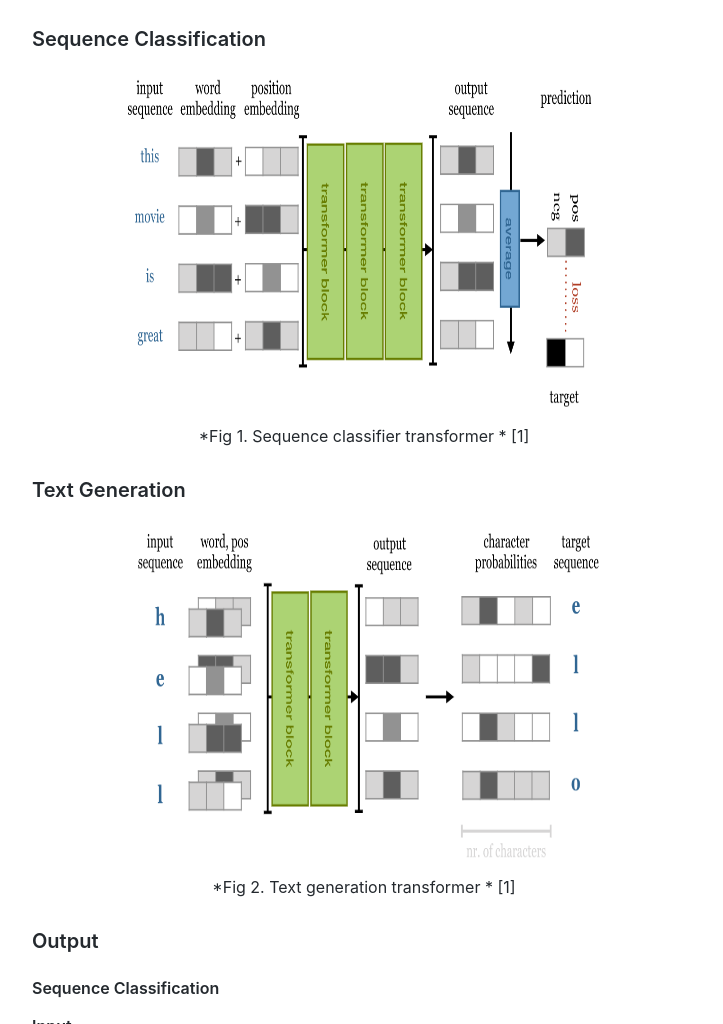
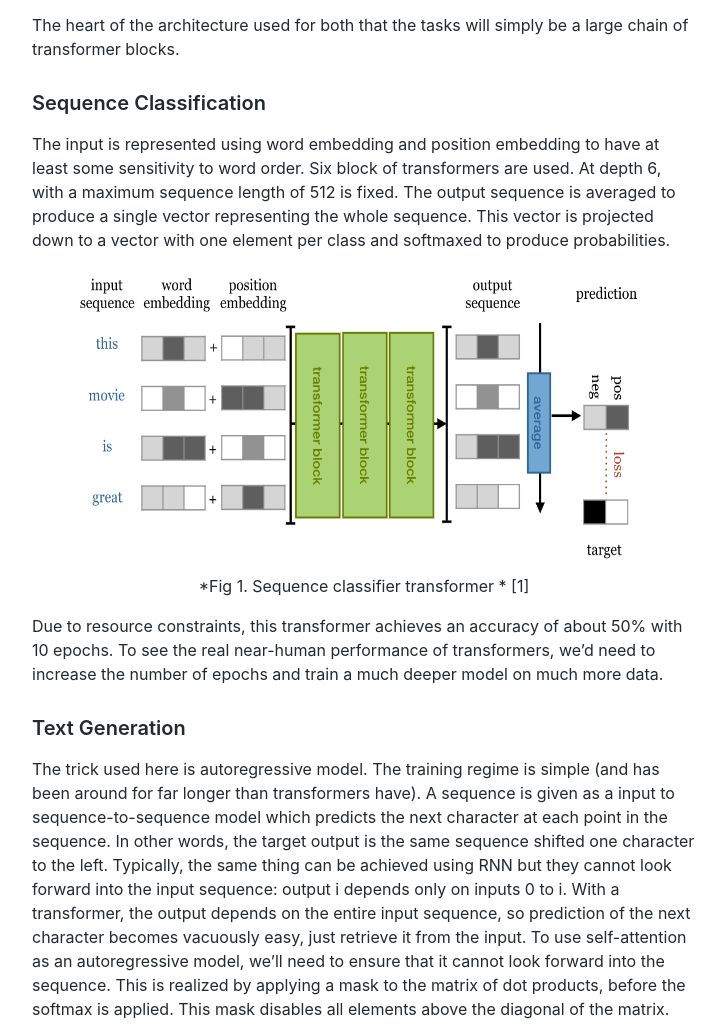
Before and after one commit to vinodrajendran001/vinod_portfolio, a plain HTML site: page blog/2020/10/25/transformers.html in a window 1280 px wide. Shown: the part 1664-2688 px from the top of the page, without its empty margins (276-999 px from the left). Drawn offline with nearby package versions, Linux system fonts and the light colour scheme.

Commit message:
Deploy website
Deploy website version based on 7ca7c399124aa8317f57508be5ab9e66135a5759

```diff
--- a/blog/2020/10/25/transformers.html
+++ b/blog/2020/10/25/transformers.html
@@ -79,12 +79,17 @@ and 25k test sets. The overall distribution of labels is balanced (25k pos and 2
 <h3><a class="anchor" aria-hidden="true" id="wikipedia-dataset"></a><a href="#wikipedia-dataset" aria-hidden="true" class="hash-link"><svg class="hash-link-icon" aria-hidden="true" height="16" version="1.1" viewBox="0 0 16 16" width="16"><path fill-rule="evenodd" d="M4 9h1v1H4c-1.5 0-3-1.69-3-3.5S2.55 3 4 3h4c1.45 0 3 1.69 3 3.5 0 1.41-.91 2.72-2 3.25V8.59c.58-.45 1-1.27 1-2.09C10 5.22 8.98 4 8 4H4c-.98 0-2 1.22-2 2.5S3 9 4 9zm9-3h-1v1h1c1 0 2 1.22 2 2.5S13.98 12 13 12H9c-.98 0-2-1.22-2-2.5 0-.83.42-1.64 1-2.09V6.25c-1.09.53-2 1.84-2 3.25C6 11.31 7.55 13 9 13h4c1.45 0 3-1.69 3-3.5S14.5 6 13 6z"></path></svg></a>Wikipedia Dataset:</h3>
 <p>The online encyclopedia Wikipedia is a good snapshot of the Human World Knowledge. enwik9 contains 10^9 characters of Wikipedia text. The data is UTF-8 encoded XML consisting primarily of English text. enwik9 contains 243,426 article titles, of which 85,560 are #REDIRECT to fix broken links, and the rest are regular articles.</p>
 <h2><a class="anchor" aria-hidden="true" id="experiment"></a><a href="#experiment" aria-hidden="true" class="hash-link"><svg class="hash-link-icon" aria-hidden="true" height="16" version="1.1" viewBox="0 0 16 16" width="16"><path fill-rule="evenodd" d="M4 9h1v1H4c-1.5 0-3-1.69-3-3.5S2.55 3 4 3h4c1.45 0 3 1.69 3 3.5 0 1.41-.91 2.72-2 3.25V8.59c.58-.45 1-1.27 1-2.09C10 5.22 8.98 4 8 4H4c-.98 0-2 1.22-2 2.5S3 9 4 9zm9-3h-1v1h1c1 0 2 1.22 2 2.5S13.98 12 13 12H9c-.98 0-2-1.22-2-2.5 0-.83.42-1.64 1-2.09V6.25c-1.09.53-2 1.84-2 3.25C6 11.31 7.55 13 9 13h4c1.45 0 3-1.69 3-3.5S14.5 6 13 6z"></path></svg></a>Experiment</h2>
+<p>The heart of the architecture used for both that the tasks will simply be a large chain of transformer blocks.</p>
 <h3><a class="anchor" aria-hidden="true" id="sequence-classification"></a><a href="#sequence-classification" aria-hidden="true" class="hash-link"><svg class="hash-link-icon" aria-hidden="true" height="16" version="1.1" viewBox="0 0 16 16" width="16"><path fill-rule="evenodd" d="M4 9h1v1H4c-1.5 0-3-1.69-3-3.5S2.55 3 4 3h4c1.45 0 3 1.69 3 3.5 0 1.41-.91 2.72-2 3.25V8.59c.58-.45 1-1.27 1-2.09C10 5.22 8.98 4 8 4H4c-.98 0-2 1.22-2 2.5S3 9 4 9zm9-3h-1v1h1c1 0 2 1.22 2 2.5S13.98 12 13 12H9c-.98 0-2-1.22-2-2.5 0-.83.42-1.64 1-2.09V6.25c-1.09.53-2 1.84-2 3.25C6 11.31 7.55 13 9 13h4c1.45 0 3-1.69 3-3.5S14.5 6 13 6z"></path></svg></a>Sequence Classification</h3>
-<p><center><img width="500" height="350" src="../../../../img/transformer_classifier.png"></center>
+<p>The input is represented using word embedding and position embedding to have at least some sensitivity to word order. Six block of transformers are used. At depth 6, with a maximum sequence length of 512 is fixed. The output sequence is averaged to produce a single vector representing the whole sequence. This vector is projected down to a vector with one element per class and softmaxed to produce probabilities.</p>
+<p><center><img width="600" height="300" src="../../../../img/transformer_classifier.png"></center>
 <center>*Fig 1. Sequence classifier transformer * [1]</center></p>
+<p>Due to resource constraints, this transformer achieves an accuracy of about 50% with 10 epochs. To see the real near-human performance of transformers, we’d need to increase the number of epochs and train a much deeper model on much more data.</p>
 <h3><a class="anchor" aria-hidden="true" id="text-generation"></a><a href="#text-generation" aria-hidden="true" class="hash-link"><svg class="hash-link-icon" aria-hidden="true" height="16" version="1.1" viewBox="0 0 16 16" width="16"><path fill-rule="evenodd" d="M4 9h1v1H4c-1.5 0-3-1.69-3-3.5S2.55 3 4 3h4c1.45 0 3 1.69 3 3.5 0 1.41-.91 2.72-2 3.25V8.59c.58-.45 1-1.27 1-2.09C10 5.22 8.98 4 8 4H4c-.98 0-2 1.22-2 2.5S3 9 4 9zm9-3h-1v1h1c1 0 2 1.22 2 2.5S13.98 12 13 12H9c-.98 0-2-1.22-2-2.5 0-.83.42-1.64 1-2.09V6.25c-1.09.53-2 1.84-2 3.25C6 11.31 7.55 13 9 13h4c1.45 0 3-1.69 3-3.5S14.5 6 13 6z"></path></svg></a>Text Generation</h3>
-<p><center><img width="500" height="350" src="../../../../img/transformer_generator.png"></center>
+<p>The trick used here is autoregressive model. The training regime is simple (and has been around for far longer than transformers have). A sequence is given as a input to sequence-to-sequence model which predicts the next character at each point in the sequence. In other words, the target output is the same sequence shifted one character to the left. Typically, the same thing can be achieved using RNN but they cannot look forward into the input sequence: output i depends only on inputs 0 to i. With a transformer, the output depends on the entire input sequence, so prediction of the next character becomes vacuously easy, just retrieve it from the input. To use self-attention as an autoregressive model, we’ll need to ensure that it cannot look forward into the sequence. This is realized by applying a mask to the matrix of dot products, before the softmax is applied. This mask disables all elements above the diagonal of the matrix.</p>
+<p><center><img width="600" height="300" src="../../../../img/transformer_generator.png"></center>
 <center>*Fig 2. Text generation transformer * [1]</center></p>
+<p>The model trains on sequences of length 256, using 12 transformer blocks and 256 embedding dimension. The model generate output from a 256-character seed: for each character, the preceding 256 characters is feed as input to predict the next character (the last output vector). We sample from that with a temperature of 0.5, and move to the next character. At this point, the model achieves a compression of 1.9722 bits per byte on the validation set with 10 epochs. The compression can be brought further down with more number of epochs.</p>
 <h3><a class="anchor" aria-hidden="true" id="output"></a><a href="#output" aria-hidden="true" class="hash-link"><svg class="hash-link-icon" aria-hidden="true" height="16" version="1.1" viewBox="0 0 16 16" width="16"><path fill-rule="evenodd" d="M4 9h1v1H4c-1.5 0-3-1.69-3-3.5S2.55 3 4 3h4c1.45 0 3 1.69 3 3.5 0 1.41-.91 2.72-2 3.25V8.59c.58-.45 1-1.27 1-2.09C10 5.22 8.98 4 8 4H4c-.98 0-2 1.22-2 2.5S3 9 4 9zm9-3h-1v1h1c1 0 2 1.22 2 2.5S13.98 12 13 12H9c-.98 0-2-1.22-2-2.5 0-.83.42-1.64 1-2.09V6.25c-1.09.53-2 1.84-2 3.25C6 11.31 7.55 13 9 13h4c1.45 0 3-1.69 3-3.5S14.5 6 13 6z"></path></svg></a>Output</h3>
 <h4><a class="anchor" aria-hidden="true" id="sequence-classification-1"></a><a href="#sequence-classification-1" aria-hidden="true" class="hash-link"><svg class="hash-link-icon" aria-hidden="true" height="16" version="1.1" viewBox="0 0 16 16" width="16"><path fill-rule="evenodd" d="M4 9h1v1H4c-1.5 0-3-1.69-3-3.5S2.55 3 4 3h4c1.45 0 3 1.69 3 3.5 0 1.41-.91 2.72-2 3.25V8.59c.58-.45 1-1.27 1-2.09C10 5.22 8.98 4 8 4H4c-.98 0-2 1.22-2 2.5S3 9 4 9zm9-3h-1v1h1c1 0 2 1.22 2 2.5S13.98 12 13 12H9c-.98 0-2-1.22-2-2.5 0-.83.42-1.64 1-2.09V6.25c-1.09.53-2 1.84-2 3.25C6 11.31 7.55 13 9 13h4c1.45 0 3-1.69 3-3.5S14.5 6 13 6z"></path></svg></a>Sequence Classification</h4>
 <p><strong>Input</strong></p>
```
Also changed, not shown: blog/2020/10/25/transformers/index.html (+7 -2 lines).
